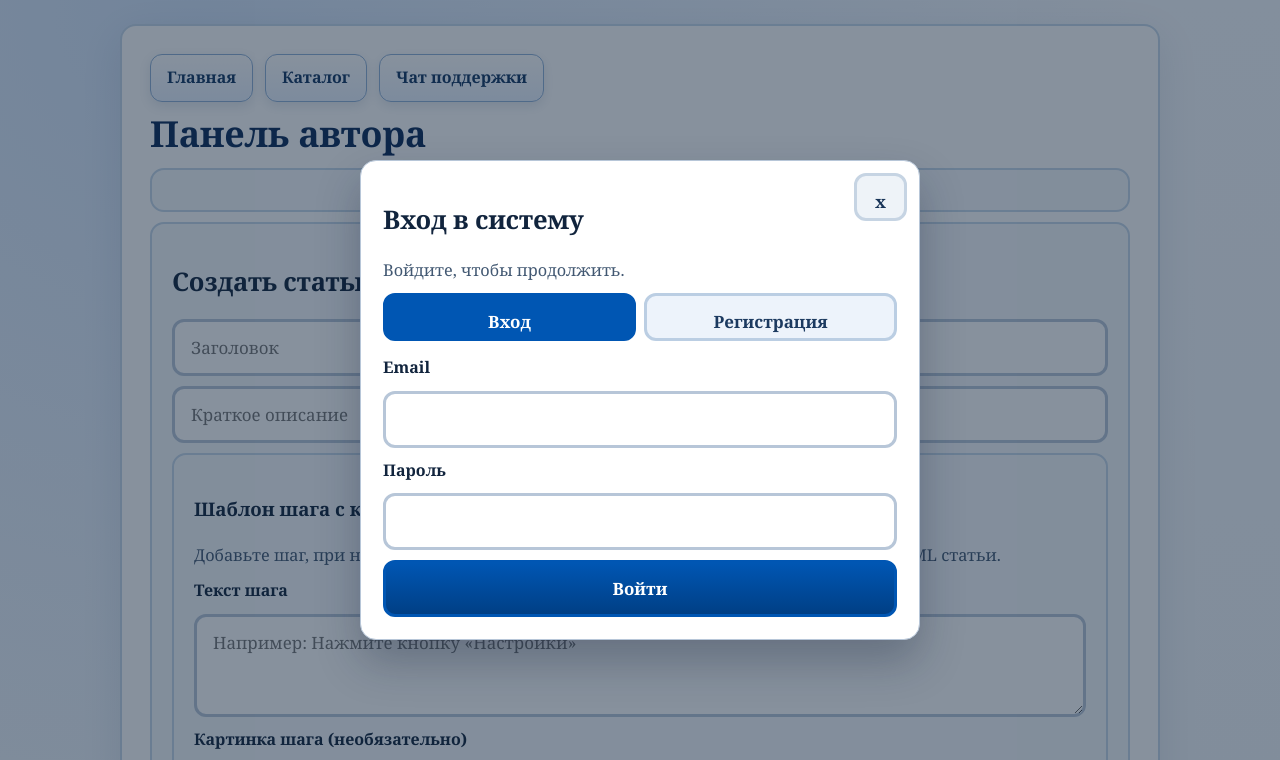
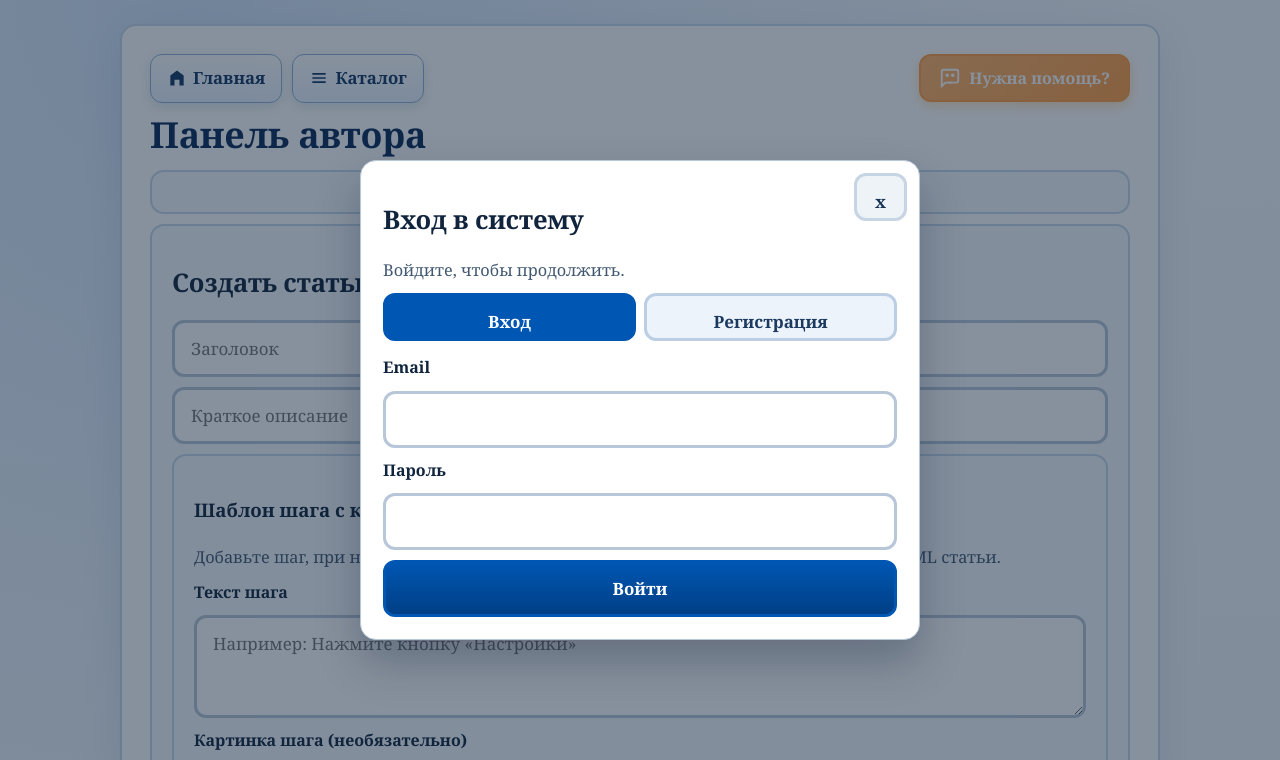
Before and after one commit to vangun26rus/kursach, a website: page author.html in a window 1280 px wide. Shown: the top 760 px of the page. Drawn offline with Linux system fonts and the light colour scheme; no server answers.

Commit message:
найс победа фронта

```diff
--- a/author.html
+++ b/author.html
@@ -8,12 +8,31 @@
 </head>
 <body>
   <main class="container">
-    <nav class="links">
-      <a href="index.html">Главная</a>
-      <a href="catalog.html">Каталог</a>
-      <a href="support.html">Чат поддержки</a>
+    <nav class="links top-nav">
+      <div class="nav-left">
+        <a href="index.html" class="nav-btn">
+          <svg class="icon" viewBox="0 0 24 24" fill="currentColor" style="width:20px;height:20px;margin-right:6px;"><path d="M12 3L4 9v12h5v-7h6v7h5V9z"/></svg>
+          Главная
+        </a>
+        <a href="catalog.html" class="nav-btn">
+          <svg class="icon" viewBox="0 0 24 24" fill="currentColor" style="width:20px;height:20px;margin-right:6px;"><path d="M4 6h16v2H4zm0 5h16v2H4zm0 5h16v2H4z"/></svg>
+          Каталог
+        </a>
+      </div>
+      <div class="nav-right">
+          <a href="support.html" class="help-btn">
+          <svg class="icon" viewBox="0 0 24 24" fill="none" stroke="currentColor" stroke-width="2">
+            <path d="M21 15a2 2 0 0 1-2 2H7l-4 4V5a2 2 0 0 1 2-2h14a2 2 0 0 1 2 2z"></path>
+            <circle cx="9" cy="9" r="1"></circle>
+            <circle cx="15" cy="9" r="1"></circle>
+            <path d="M9 13h.01"></path>
+            <path d="M15 13h.01"></path>
+            <path d="M10 17h4"></path>
+          </svg>
+          Нужна помощь?
+        </a>
+        </div>
     </nav>
-
     <h1>Панель автора</h1>
     <section class="panel" id="authorStats"></section>
 
--- a/backend/DigitalHelpSystem.Api/obj/Debug/net9.0/DigitalHelpSystem.Api.sourcelink.json
+++ b/backend/DigitalHelpSystem.Api/obj/Debug/net9.0/DigitalHelpSystem.Api.sourcelink.json
@@ -1 +1 @@
-{"documents":{"C:\\Users\\User\\Documents\\Ycheba\\diplom project\\digital-help-system\\*":"https://raw.githubusercontent.com/vangun26rus/kursach/df841c36c4c2a9db0c551883fe1e5db0f4ed21f0/*"}}
+{"documents":{"C:\\Users\\User\\Documents\\Ycheba\\diplom project\\digital-help-system\\*":"https://raw.githubusercontent.com/vangun26rus/kursach/ab5760eb3e0baf328341cf2804027ec373e5e582/*"}}
--- a/backend/DigitalHelpSystem.Api/obj/Debug/net9.0/rjsmcshtml.dswa.cache.json
+++ b/backend/DigitalHelpSystem.Api/obj/Debug/net9.0/rjsmcshtml.dswa.cache.json
@@ -1 +1 @@
-{"GlobalPropertiesHash":"yRhhSXcYt0uR8UQ3JXvVkqMYQabiikLRrVwlncb9wRI=","FingerprintPatternsHash":"8ZRc1sGeVrPBx4lD717BgRaQekyh78QKV9SKsdt638U=","PropertyOverridesHash":"8ZRc1sGeVrPBx4lD717BgRaQekyh78QKV9SKsdt638U=","InputHashes":["rIOxe7ODrsiPZz7IjH7IHvvnSlXiG1RfKE9j4wgTdc4=","K92sCukEJ7y2RqPUMFhsyWA7n5EY0lGUQZCR9b\u002BGRmE=","1rHZZD7ngznplbaxjI3o/tcQuILiQ/sYb4uUOpNZzME=","0SQv6FbLqCHqA0O5kMjB5uDZoWVC/2Bd/a\u002BJIr3weDk=","JFzki3LXFeKyNnk/T2G9sVwVclZcBFRtDcZl1USYRsU=","QhnCMhst9CQ\u002BGD6X5Hx\u002B\u002BGHy191m\u002BB6wq8JE\u002BBr9czM="],"CachedAssets":{},"CachedCopyCandidates":{}}
+{"GlobalPropertiesHash":"yRhhSXcYt0uR8UQ3JXvVkqMYQabiikLRrVwlncb9wRI=","FingerprintPatternsHash":"8ZRc1sGeVrPBx4lD717BgRaQekyh78QKV9SKsdt638U=","PropertyOverridesHash":"8ZRc1sGeVrPBx4lD717BgRaQekyh78QKV9SKsdt638U=","InputHashes":["rIOxe7ODrsiPZz7IjH7IHvvnSlXiG1RfKE9j4wgTdc4=","K92sCukEJ7y2RqPUMFhsyWA7n5EY0lGUQZCR9b\u002BGRmE=","4BRDnildGX4nVe1canjbLbMDQ1xXlmqodOsqmg4FAcI=","0SQv6FbLqCHqA0O5kMjB5uDZoWVC/2Bd/a\u002BJIr3weDk=","JFzki3LXFeKyNnk/T2G9sVwVclZcBFRtDcZl1USYRsU=","ESR/5KcnR/JEvcbU6pBEdAu0CFmNReBrkTwvu0VWU2k="],"CachedAssets":{},"CachedCopyCandidates":{}}
--- a/backend/DigitalHelpSystem.Api/obj/Debug/net9.0/rjsmrazor.dswa.cache.json
+++ b/backend/DigitalHelpSystem.Api/obj/Debug/net9.0/rjsmrazor.dswa.cache.json
@@ -1 +1 @@
-{"GlobalPropertiesHash":"2ICCMgl5Fy3orPtCZGwP9sQHck84T/K72BECexYDoVU=","FingerprintPatternsHash":"8ZRc1sGeVrPBx4lD717BgRaQekyh78QKV9SKsdt638U=","PropertyOverridesHash":"8ZRc1sGeVrPBx4lD717BgRaQekyh78QKV9SKsdt638U=","InputHashes":["rIOxe7ODrsiPZz7IjH7IHvvnSlXiG1RfKE9j4wgTdc4=","K92sCukEJ7y2RqPUMFhsyWA7n5EY0lGUQZCR9b\u002BGRmE=","1rHZZD7ngznplbaxjI3o/tcQuILiQ/sYb4uUOpNZzME=","0SQv6FbLqCHqA0O5kMjB5uDZoWVC/2Bd/a\u002BJIr3weDk=","JFzki3LXFeKyNnk/T2G9sVwVclZcBFRtDcZl1USYRsU=","QhnCMhst9CQ\u002BGD6X5Hx\u002B\u002BGHy191m\u002BB6wq8JE\u002BBr9czM="],"CachedAssets":{},"CachedCopyCandidates":{}}
+{"GlobalPropertiesHash":"2ICCMgl5Fy3orPtCZGwP9sQHck84T/K72BECexYDoVU=","FingerprintPatternsHash":"8ZRc1sGeVrPBx4lD717BgRaQekyh78QKV9SKsdt638U=","PropertyOverridesHash":"8ZRc1sGeVrPBx4lD717BgRaQekyh78QKV9SKsdt638U=","InputHashes":["rIOxe7ODrsiPZz7IjH7IHvvnSlXiG1RfKE9j4wgTdc4=","K92sCukEJ7y2RqPUMFhsyWA7n5EY0lGUQZCR9b\u002BGRmE=","4BRDnildGX4nVe1canjbLbMDQ1xXlmqodOsqmg4FAcI=","0SQv6FbLqCHqA0O5kMjB5uDZoWVC/2Bd/a\u002BJIr3weDk=","JFzki3LXFeKyNnk/T2G9sVwVclZcBFRtDcZl1USYRsU=","ESR/5KcnR/JEvcbU6pBEdAu0CFmNReBrkTwvu0VWU2k="],"CachedAssets":{},"CachedCopyCandidates":{}}
```
Also changed, not shown: 12 other files.
